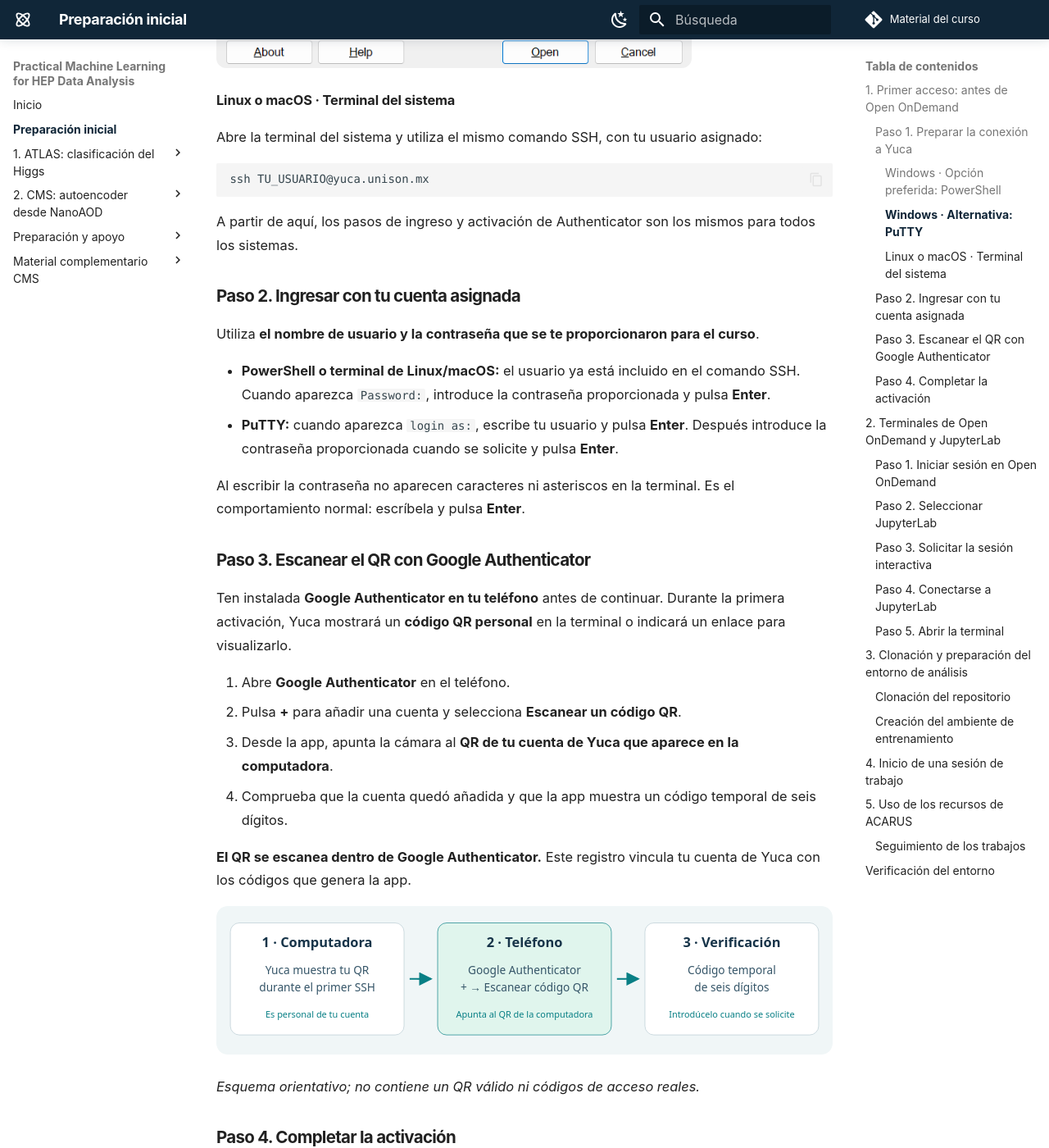
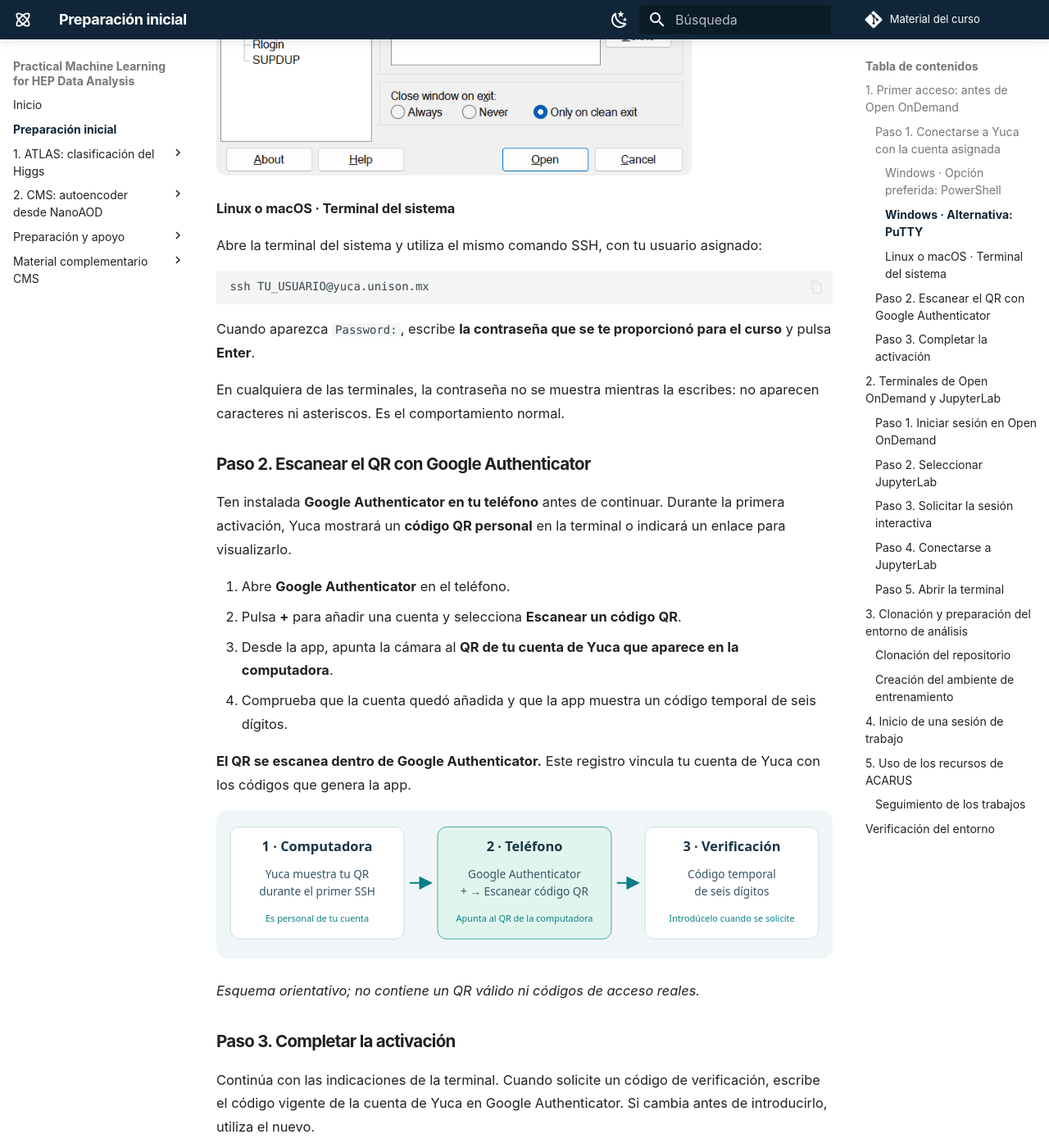
Before and after one commit to castaned/practical-ml-hep, an MkDocs documentation site: the page built from docs/preparacion.md, in a window 1280 px wide and 1400 px high, scrolled down 2637 px. Shown: the whole window at 82% size. Built offline with MkDocs 1.6.1 and Material for MkDocs 9.7.7, drawn with Linux system fonts in a browser that asks for light colours; comment, search, counter and statistics services are not loaded; some of the changed text lies outside the part shown.

Commit message:
Integrate credentials into connection instructions and simplify first-access steps

````diff
--- a/docs/preparacion.md
+++ b/docs/preparacion.md
@@ -30,7 +30,7 @@ Las prácticas se realizarán en **Yuca, el clúster de alto rendimiento de la U
 
 La primera conexión se hace por **SSH desde tu computadora**. En ella se prepara tu directorio personal y se activa la doble verificación de la cuenta. Completa esta etapa antes de entrar a Open OnDemand.
 
-### Paso 1. Preparar la conexión a Yuca
+### Paso 1. Conectarse a Yuca con la cuenta asignada
 
 #### Windows · Opción preferida: PowerShell
 
@@ -39,6 +39,8 @@ Abre el menú Inicio, busca **PowerShell** y abre la aplicación. Ejecuta el sig
 ```powershell
 ssh TU_USUARIO@yuca.unison.mx
 ```
+
+Cuando aparezca `Password:`, escribe **la contraseña que se te proporcionó para el curso** y pulsa **Enter**.
 
 ![Conexión SSH a Yuca desde Windows PowerShell y solicitud de contraseña](assets/yuca/00-powershell-ssh.png)
 
@@ -52,7 +54,7 @@ Si no cuentas con PowerShell o el comando `ssh` no está disponible, **descarga
 - **Port:** `22`.
 - **Connection type:** `SSH`.
 
-Pulsa **Open** para abrir la conexión.
+Pulsa **Open**. Cuando aparezca `login as:`, escribe **el nombre de usuario que se te proporcionó para el curso** y pulsa **Enter**. Después introduce la contraseña proporcionada cuando aparezca `Password:` y pulsa **Enter**.
 
 ![Configuración de PuTTY: servidor yuca.unison.mx, puerto 22 y conexión SSH](assets/yuca/00-putty-ssh.png){ width="580" }
 
@@ -64,18 +66,11 @@ Abre la terminal del sistema y utiliza el mismo comando SSH, con tu usuario asig
 ssh TU_USUARIO@yuca.unison.mx
 ```
 
-A partir de aquí, los pasos de ingreso y activación de Authenticator son los mismos para todos los sistemas.
+Cuando aparezca `Password:`, escribe **la contraseña que se te proporcionó para el curso** y pulsa **Enter**.
 
-### Paso 2. Ingresar con tu cuenta asignada
+En cualquiera de las terminales, la contraseña no se muestra mientras la escribes: no aparecen caracteres ni asteriscos. Es el comportamiento normal.
 
-Utiliza **el nombre de usuario y la contraseña que se te proporcionaron para el curso**.
-
-- **PowerShell o terminal de Linux/macOS:** el usuario ya está incluido en el comando SSH. Cuando aparezca `Password:`, introduce la contraseña proporcionada y pulsa **Enter**.
-- **PuTTY:** cuando aparezca `login as:`, escribe tu usuario y pulsa **Enter**. Después introduce la contraseña proporcionada cuando se solicite y pulsa **Enter**.
-
-Al escribir la contraseña no aparecen caracteres ni asteriscos en la terminal. Es el comportamiento normal: escríbela y pulsa **Enter**.
-
-### Paso 3. Escanear el QR con Google Authenticator
+### Paso 2. Escanear el QR con Google Authenticator
 
 Ten instalada **Google Authenticator en tu teléfono** antes de continuar. Durante la primera activación, Yuca mostrará un **código QR personal** en la terminal o indicará un enlace para visualizarlo.
 
@@ -90,7 +85,7 @@ Ten instalada **Google Authenticator en tu teléfono** antes de continuar. Duran
 
 *Esquema orientativo; no contiene un QR válido ni códigos de acceso reales.*
 
-### Paso 4. Completar la activación
+### Paso 3. Completar la activación
 
 Continúa con las indicaciones de la terminal. Cuando solicite un código de verificación, escribe el código vigente de la cuenta de Yuca en Google Authenticator. Si cambia antes de introducirlo, utiliza el nuevo.
 
````
